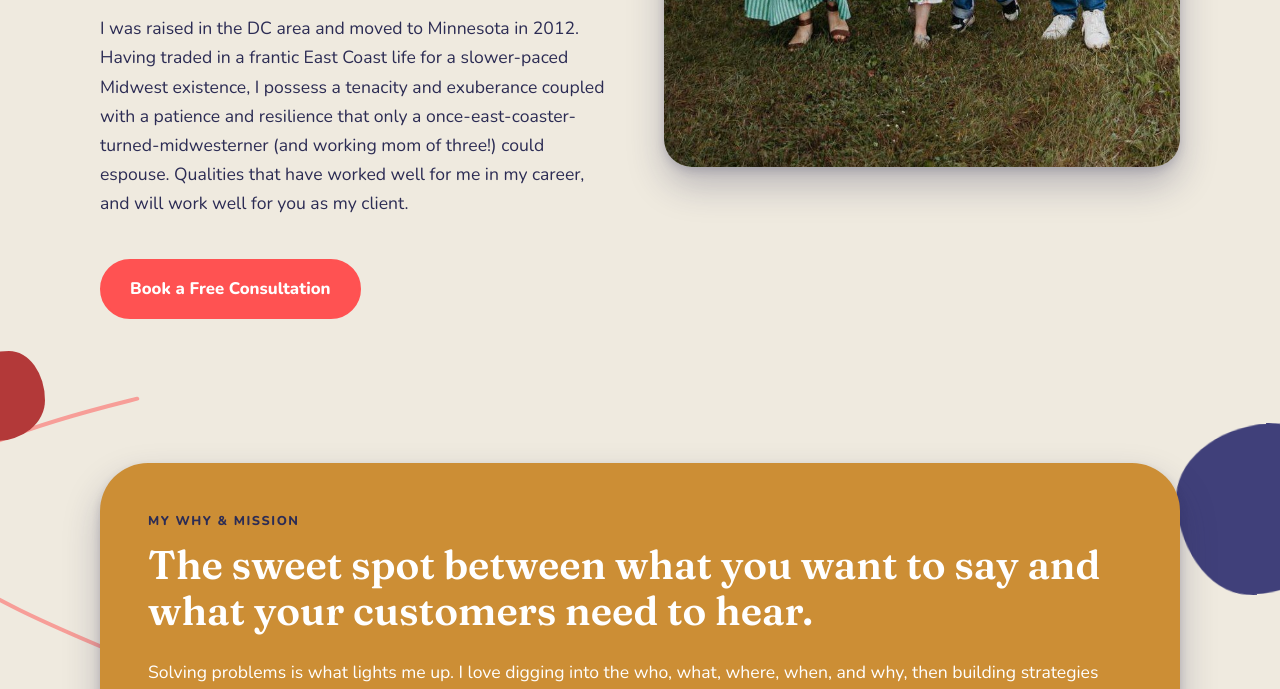
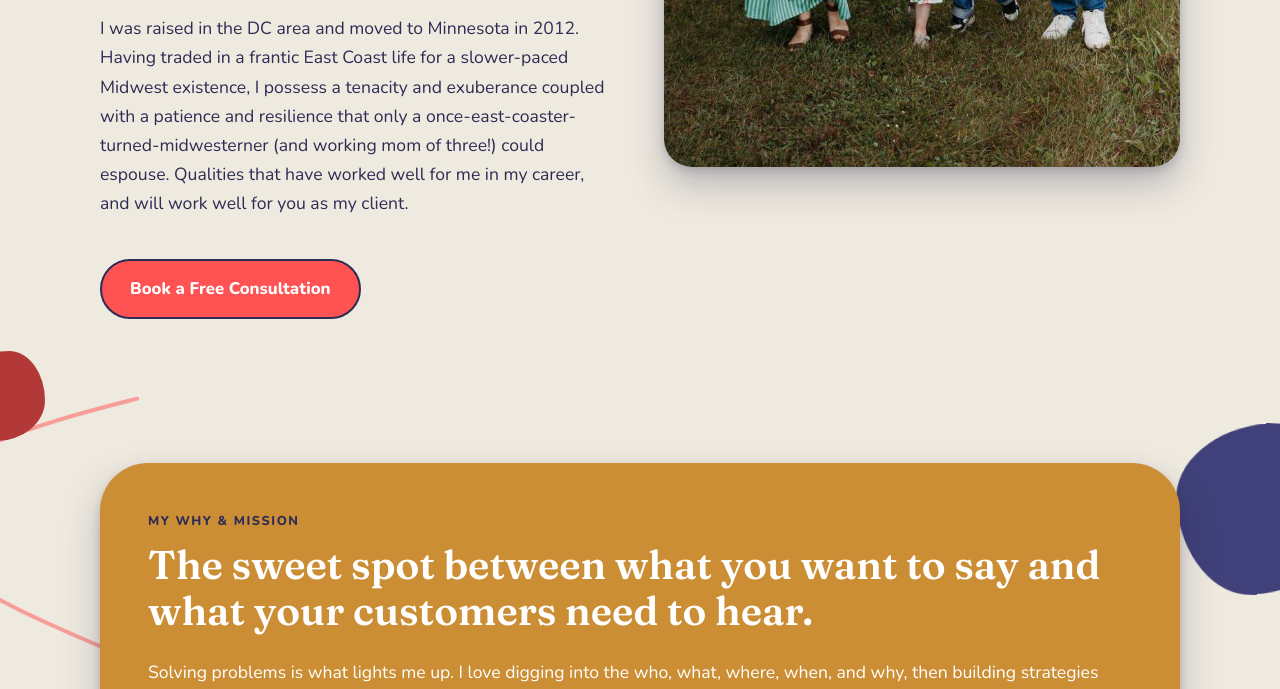
Before and after one commit to StPaulStylee/emilyforgood-website, a plain HTML site: page about.html in a window 1280 px wide. In both pictures the pointer is over the link 230 px from the left and 1012 px from the top of the page. Shown: the part 723-1412 px from the top of the page. Drawn offline with nearby package versions, Linux system fonts and the light colour scheme.

Commit message:
About: keep navy outline on button hover
Co-Authored-By: Claude Sonnet 5.5 <noreply@anthropic.com>

```diff
--- a/css/style.css
+++ b/css/style.css
@@ -576,4 +576,4 @@ footer.site-footer p { margin: 0; text-align: center; font-size: .95rem; }
 .page-home main section:nth-of-type(3)::after { z-index: -1; }
 
 /* About: consultation button hover = white text on coral */
-.page-about .about-hero .btn.ghost:hover { background: var(--orange); border-color: var(--orange); color: #fff; }
+.page-about .about-hero .btn.ghost:hover { background: var(--orange); border-color: var(--ink); color: #fff; }
```
